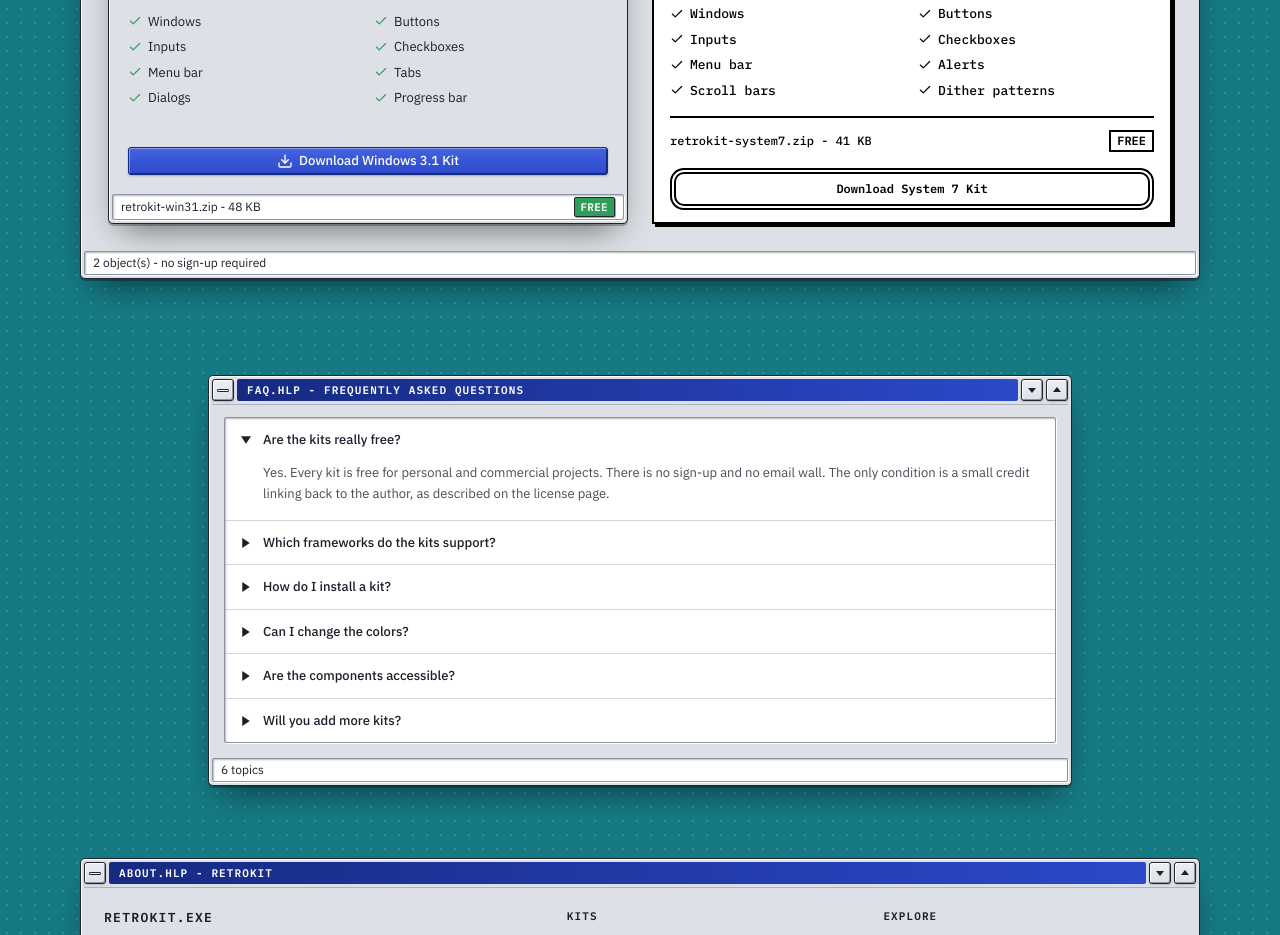
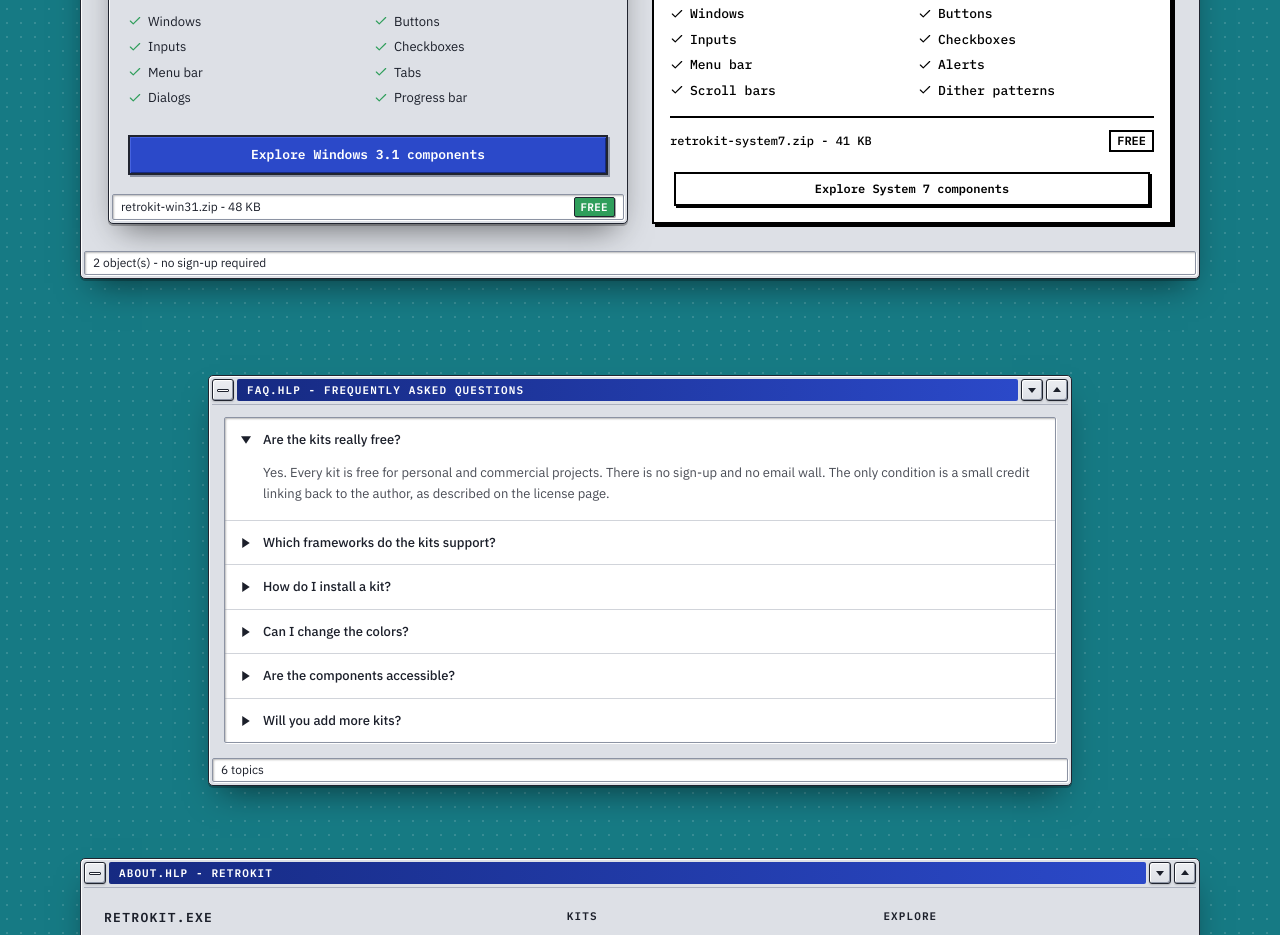
Before and after one commit to poliedro-69/retro-kit-ui, a Next.js app: page / in a window 1280 px wide. Shown: the part 1300-2235 px from the top of the page. Built offline with nearby package versions, Linux system fonts and the light colour scheme.

Commit message:
Link kit cards to component showcase

```diff
--- a/components/landing/kit-catalog.tsx
+++ b/components/landing/kit-catalog.tsx
@@ -1,9 +1,8 @@
 'use client'
 
-import { useEffect, useState } from 'react'
-import { Check, Download, FileArchive } from 'lucide-react'
-import { RetroBadge, RetroButton, RetroDialog, RetroProgress, RetroWindow } from '@/components/retro-ui'
-import { MacButton, MacWindow } from '@/components/mac-ui'
+import { Check } from 'lucide-react'
+import { RetroBadge, RetroWindow } from '@/components/retro-ui'
+import { MacWindow } from '@/components/mac-ui'
 import { MacPreview, Win31Preview } from './kit-previews'
 
 type Kit = {
@@ -50,24 +49,6 @@ function FeatureList({ features, mac }: { features: string[]; mac?: boolean }) {
 }
 
 export function KitCatalog() {
-  const [open, setOpen] = useState(false)
-  const [kit, setKit] = useState<Kit>(kits[0])
-  const [progress, setProgress] = useState(0)
-
-  useEffect(() => {
-    if (!open || progress >= 100) return
-    const timer = setTimeout(() => setProgress((value) => Math.min(100, value + 12)), 140)
-    return () => clearTimeout(timer)
-  }, [open, progress])
-
-  function startDownload(selected: Kit) {
-    setKit(selected)
-    setProgress(0)
-    setOpen(true)
-  }
-
-  const done = progress >= 100
-
   return (
     <section id="kits" aria-label="Free UI kits" className="mx-auto max-w-6xl scroll-mt-16 px-4 py-12">
       <RetroWindow
@@ -101,10 +82,12 @@ export function KitCatalog() {
               <div className="flex flex-1 flex-col gap-4 p-4">
                 <p className="leading-relaxed text-pretty">{kits[0].description}</p>
                 <FeatureList features={kits[0].features} />
-                <RetroButton variant="primary" className="mt-auto w-full" onClick={() => startDownload(kits[0])}>
-                  <Download className="size-4" aria-hidden="true" />
-                  Download Windows 3.1 Kit
-                </RetroButton>
+                <a
+                  href="/showcase"
+                  className="mt-auto inline-flex w-full items-center justify-center border-2 border-rt-line bg-rt-accent px-3 py-2 text-center font-mono text-[13px] font-bold text-white shadow-[inset_1px_1px_0_var(--color-rt-accent-hi),inset_-1px_-1px_0_var(--color-rt-accent-deep),2px_2px_0_var(--color-rt-shadow)] hover:bg-rt-accent-deep focus-visible:outline-2 focus-visible:outline-offset-2 focus-visible:outline-rt-accent"
+                >
+                  Explore Windows 3.1 components
+                </a>
               </div>
             </RetroWindow>
 
@@ -121,38 +104,18 @@ export function KitCatalog() {
                   </span>
                   <span className="border-2 border-black px-1.5 font-semibold uppercase">Free</span>
                 </p>
-                <MacButton isDefault className="mx-1 mt-1 py-1.5" onClick={() => startDownload(kits[1])}>
-                  Download System 7 Kit
-                </MacButton>
+                <a
+                  href="/showcase"
+                  className="mx-1 mt-1 inline-flex items-center justify-center border-2 border-black bg-white px-3 py-1.5 text-center font-mono text-[12px] font-semibold text-black shadow-[2px_2px_0_#000] hover:bg-black hover:text-white focus-visible:outline-2 focus-visible:outline-offset-2 focus-visible:outline-black"
+                >
+                  Explore System 7 components
+                </a>
               </div>
             </MacWindow>
           </div>
         </div>
       </RetroWindow>
 
-      <RetroDialog
-        open={open}
-        onClose={() => setOpen(false)}
-        title={done ? 'Demo complete' : 'Copying files...'}
-        actions={
-          done ? (
-            <RetroButton variant="primary" onClick={() => setOpen(false)}>
-              OK
-            </RetroButton>
-          ) : (
-            <RetroButton onClick={() => setOpen(false)}>Cancel</RetroButton>
-          )
-        }
-      >
-        <FileArchive className="size-8 shrink-0 text-rt-accent-deep" aria-hidden="true" />
-        <div className="flex min-w-0 flex-1 flex-col gap-2">
-          <p className="truncate font-mono text-[12px]">{kit.file}</p>
-          <RetroProgress value={progress} label={`Copying ${kit.name}`} />
-          <p aria-live="polite" className="text-[12px] text-rt-ink/80">
-            {done ? 'This is a demo: no file was downloaded.' : `${Math.round(progress)}% complete`}
-          </p>
-        </div>
-      </RetroDialog>
     </section>
   )
 }
```
